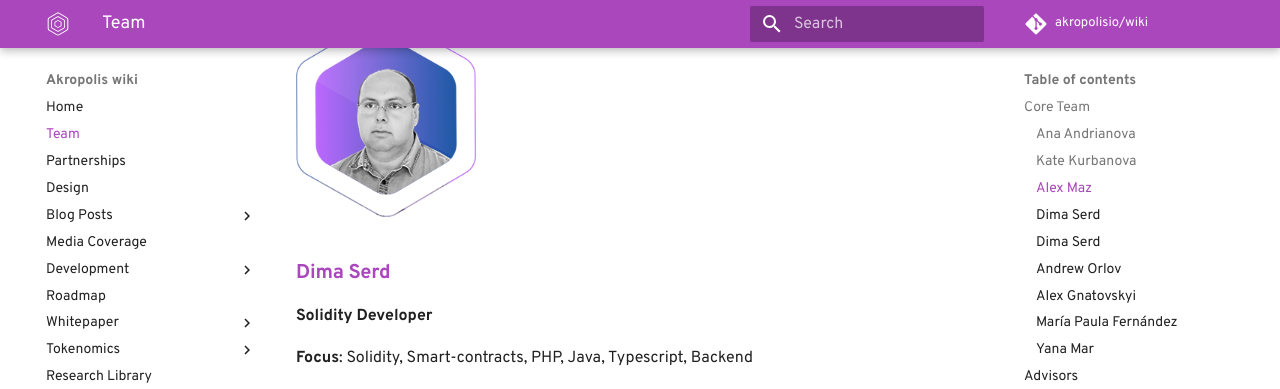
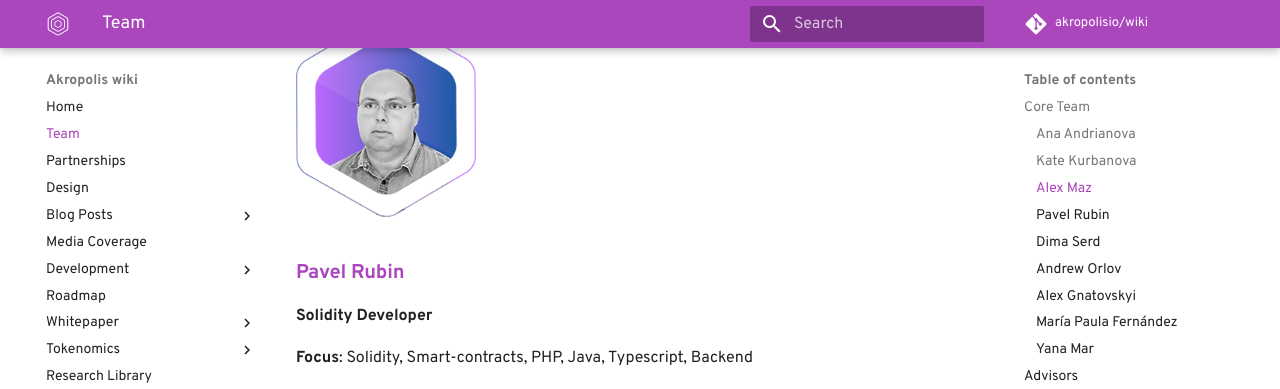
Before and after one commit to kaonone/wiki, an MkDocs documentation site: the page built from docs/team.md, in a window 1280 px wide and 900 px high, scrolled down 2395 px. Shown: the top 389 px of the window. Built offline with MkDocs 1.6.1 and Material for MkDocs 9.7.7, drawn with Linux system fonts in a browser that asks for light colours; some web fonts are replaced; comment, search, counter and statistics services are not loaded; old or Windows-style settings are respelled for this version of MkDocs.

Commit message:
Update team.md

```diff
--- a/docs/team.md
+++ b/docs/team.md
@@ -60,7 +60,7 @@
 </br>
 <img src="/images/team/rubin@2x.png" width="180" alt="drawing" />
 
-### [**Dima Serd**](https://github.com/pash7ka)
+### [**Pavel Rubin**](https://github.com/pash7ka)
 
 
 **Solidity Developer**
```
